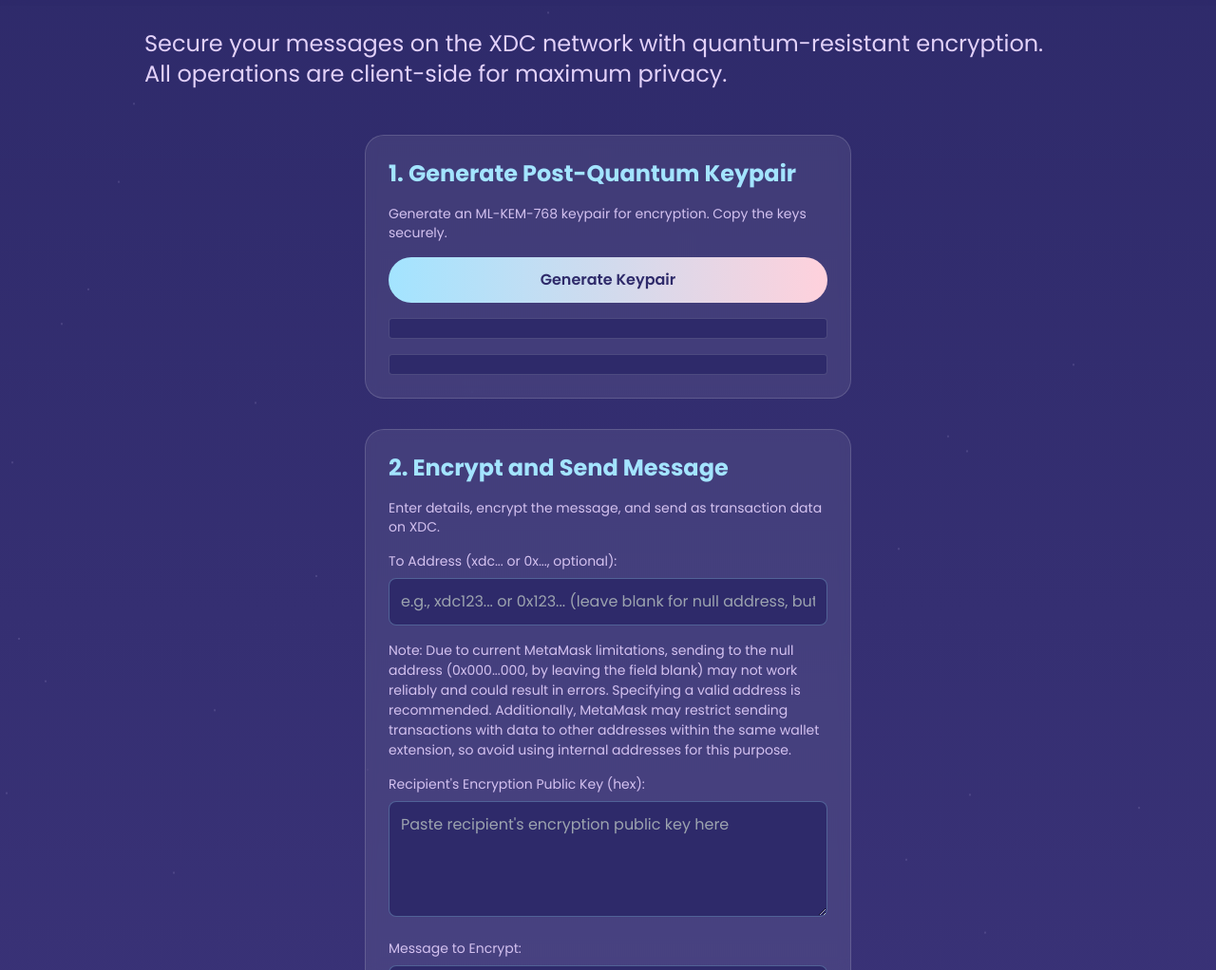
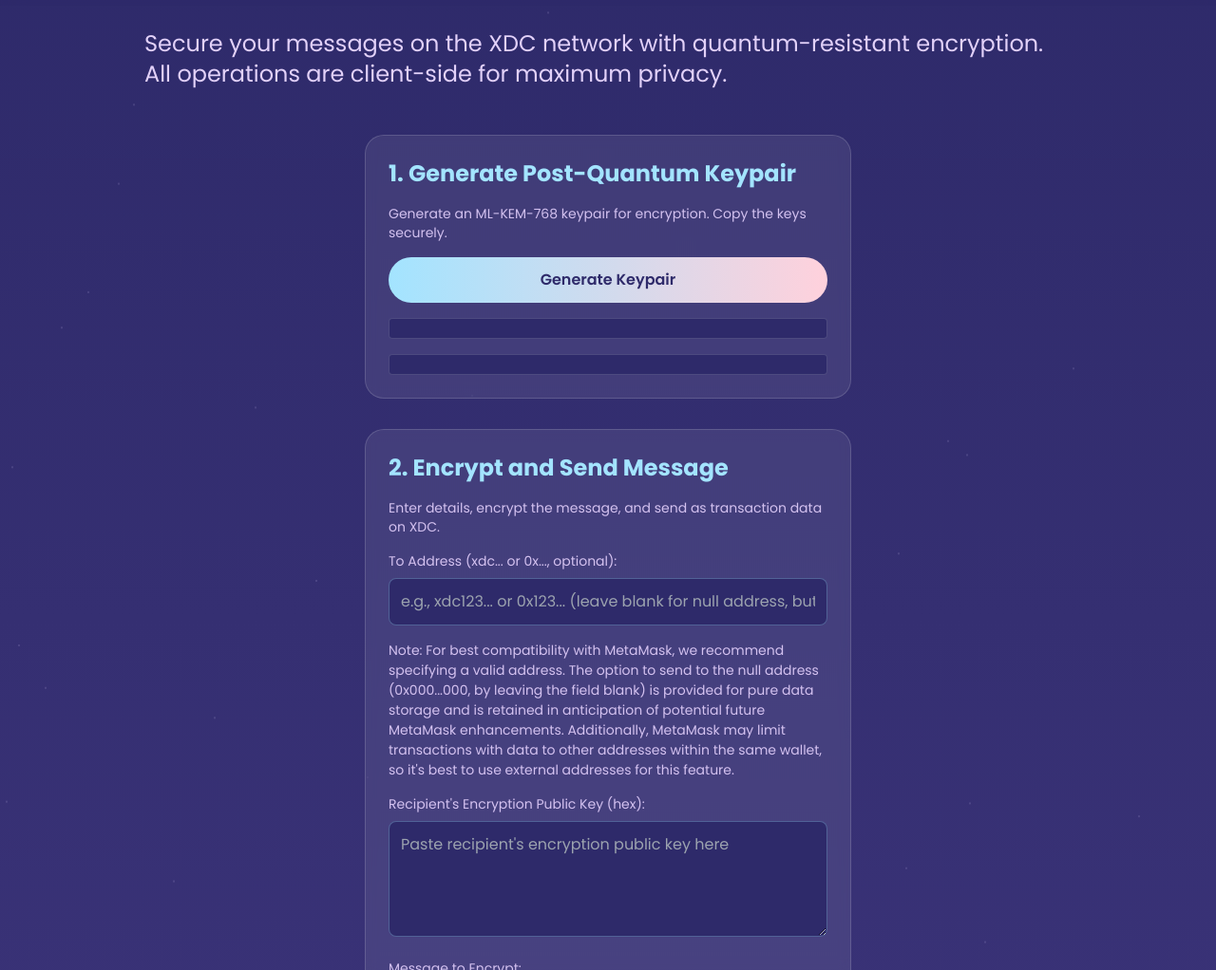
Before and after one commit to s4njk4n/XDC_Peacock, a plain HTML site: page index.html in a window 1280 px wide. Shown: the part 78-1100 px from the top of the page at 95% size. Drawn offline with nearby package versions, Linux system fonts and the light colour scheme.

Commit message:
Update index.html

```diff
--- a/index.html
+++ b/index.html
@@ -176,7 +176,7 @@
                 <p class="text-sm text-[#D4C2F0] mb-4">Enter details, encrypt the message, and send as transaction data on XDC.</p>
                 <label for="toAddr" class="text-sm text-[#D4C2F0] mb-2 block">To Address (xdc... or 0x..., optional):</label>
                 <input id="toAddr" placeholder="e.g., xdc123... or 0x123... (leave blank for null address, but may cause errors)" class="w-full p-3 mb-4 rounded-lg bg-[#2E2A6A] text-[#F3E8FF] border border-[#A3E4FF]/30 focus:outline-none max-sm:text-sm">
-                <p class="note">Note: Due to current MetaMask limitations, sending to the null address (0x000...000, by leaving the field blank) may not work reliably and could result in errors. Specifying a valid address is recommended. Additionally, MetaMask may restrict sending transactions with data to other addresses within the same wallet extension, so avoid using internal addresses for this purpose.</p>
+                <p class="note">Note: For best compatibility with MetaMask, we recommend specifying a valid address. The option to send to the null address (0x000...000, by leaving the field blank) is provided for pure data storage and is retained in anticipation of potential future MetaMask enhancements. Additionally, MetaMask may limit transactions with data to other addresses within the same wallet, so it's best to use external addresses for this feature.</p>
 
                 <label for="pubKey" class="text-sm text-[#D4C2F0] mb-2 block">Recipient's Encryption Public Key (hex):</label>
                 <textarea id="pubKey" rows="4" placeholder="Paste recipient's encryption public key here" class="w-full p-3 mb-4 rounded-lg bg-[#2E2A6A] text-[#F3E8FF] border border-[#A3E4FF]/30 focus:outline-none max-sm:text-sm"></textarea>
```
